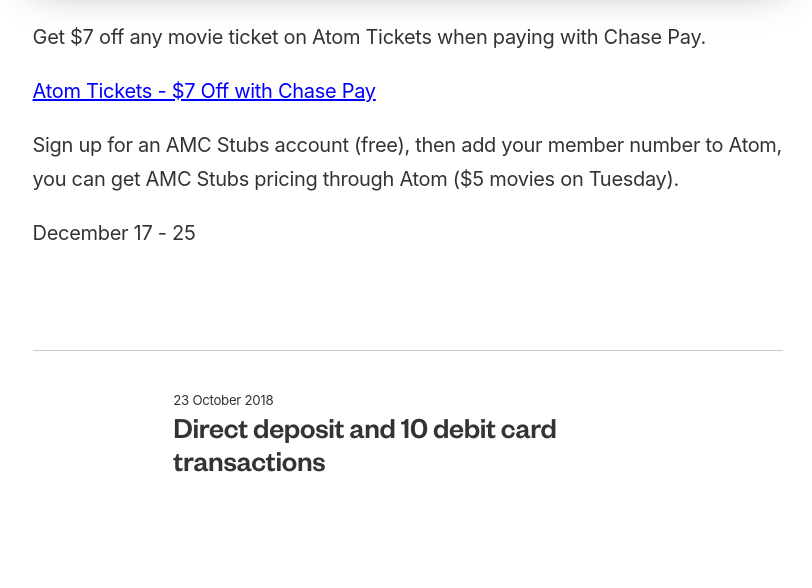
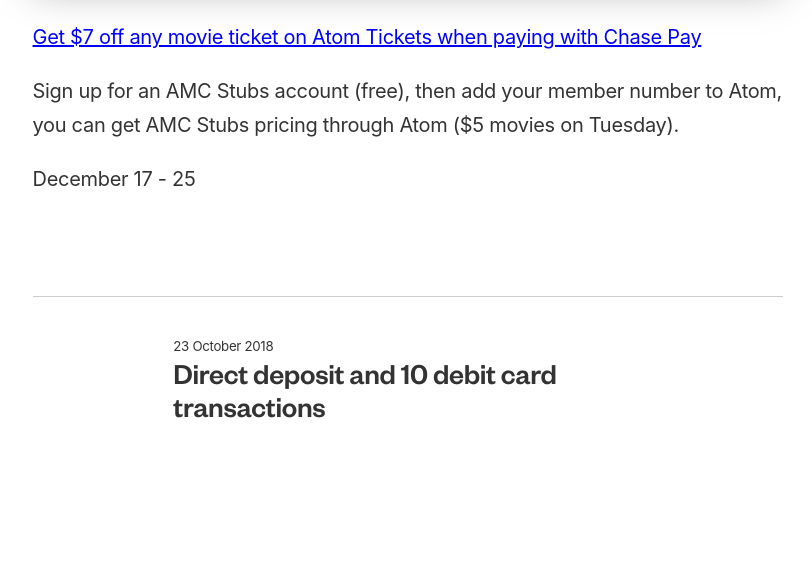
Before and after one commit to ohiosveryown/atldeals, a Jekyll site: the page built from _posts/2018-12-16-post-four.markdown, in a window 1280 px wide. Shown: the part 992-1580 px from the top of the page, without its empty margins (232-1044 px from the left). Built offline with Jekyll 4.4.1, drawn with Linux system fonts in a browser that asks for light colours; after the commit the page ends 1526 px from its top, so only the background shows below that.

Commit message:
Updated Post Four

```diff
--- a/_posts/2018-12-16-post-four.markdown
+++ b/_posts/2018-12-16-post-four.markdown
@@ -11,9 +11,8 @@
 layout: post
 ---
 
-Get $7 off any movie ticket on Atom Tickets when paying with Chase Pay.
 
-[Atom Tickets - $7 Off with Chase Pay](https://www.atomtickets.com/promotions/chase-pay-holiday-2018-seven-dollar-offer?)
+[Get $7 off any movie ticket on Atom Tickets when paying with Chase Pay](https://www.atomtickets.com/promotions/chase-pay-holiday-2018-seven-dollar-offer?)
 
 Sign up for an AMC Stubs account (free), then add your member number to Atom, you can get AMC Stubs pricing through Atom ($5 movies on Tuesday).
 
```
